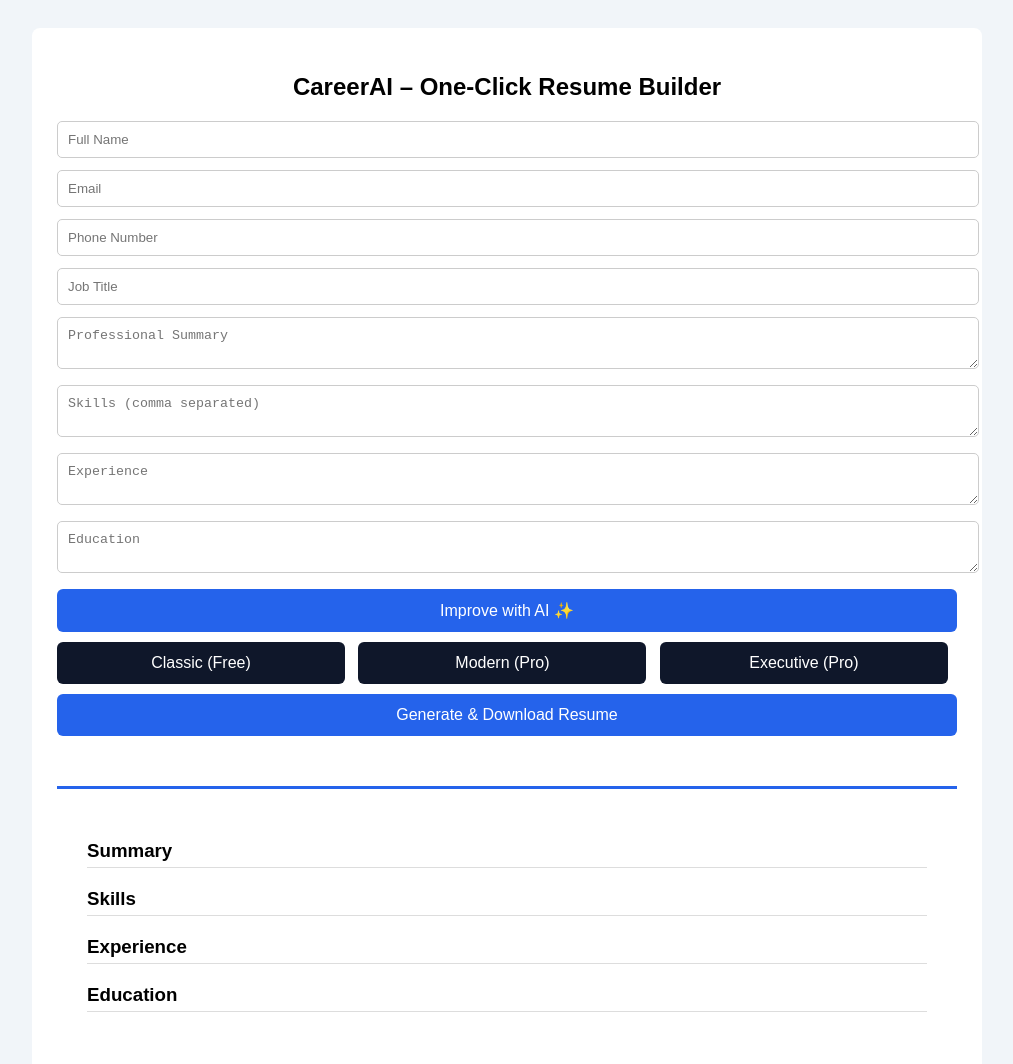
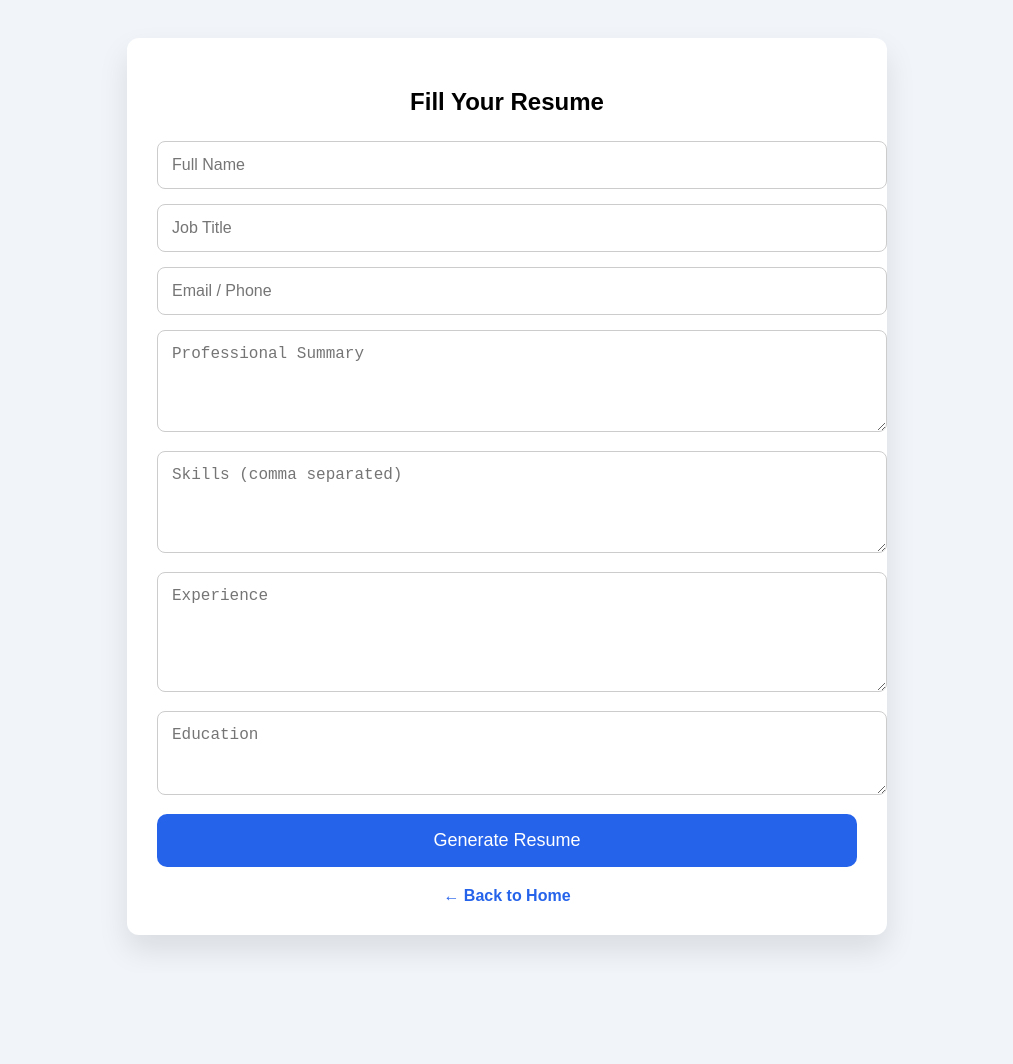
Before and after one commit to praduymshukla761-boop/careerai, a plain HTML site: page resume-builder.html in a window 1280 px wide. Shown: the top 1064 px of the page, without its empty margins (133-1146 px from the left). After the commit the page ends 973 px from the top, so only its background shows below. Drawn offline with Linux system fonts and the light colour scheme.

Commit message:
Refactor resume-builder HTML structure and styles

```diff
--- a/resume-builder.html
+++ b/resume-builder.html
@@ -1,194 +1,86 @@
 <!DOCTYPE html>
 <html lang="en">
 <head>
-<meta charset="UTF-8">
-<title>CareerAI – One-Click Resume Builder</title>
-<meta name="viewport" content="width=device-width, initial-scale=1.0">
+  <meta charset="UTF-8" />
+  <title>CareerAI – Resume Builder</title>
+  <meta name="viewport" content="width=device-width, initial-scale=1.0" />
 
   <style>
     body {
       font-family: Arial, sans-serif;
       background: #f1f5f9;
-  padding: 20px;
+      padding: 30px;
     }
 
-.container {
-  max-width: 900px;
+    .box {
+      max-width: 700px;
+      background: white;
       margin: auto;
-  background: #ffffff;
-  padding: 25px;
-  border-radius: 8px;
+      padding: 30px;
+      border-radius: 12px;
+      box-shadow: 0 15px 30px rgba(0,0,0,0.1);
     }
 
     h2 {
       text-align: center;
-  margin-bottom: 20px;
+      margin-bottom: 25px;
     }
 
     input, textarea {
       width: 100%;
-  padding: 10px;
-  margin-bottom: 12px;
-  border-radius: 5px;
+      padding: 14px;
+      margin-bottom: 15px;
+      border-radius: 8px;
       border: 1px solid #ccc;
+      font-size: 16px;
+    }
+
+    textarea {
+      resize: vertical;
     }
 
     button {
+      width: 100%;
+      padding: 16px;
+      font-size: 18px;
       background: #2563eb;
       color: white;
-  padding: 12px;
       border: none;
-  border-radius: 6px;
-  width: 100%;
-  font-size: 16px;
+      border-radius: 10px;
       cursor: pointer;
-  margin-bottom: 10px;
     }
 
-.template-buttons button {
-  width: 32%;
-  margin-right: 1%;
-  background: #0f172a;
+    button:hover {
+      background: #1d4ed8;
     }
 
-#resume {
-  margin-top: 40px;
-  padding: 30px;
-  border-top: 3px solid #2563eb;
-}
-
-#resume h1 {
-  margin-bottom: 5px;
-}
-
-.section {
+    .back {
+      display: block;
+      text-align: center;
       margin-top: 20px;
-}
-
-.section h3 {
-  border-bottom: 1px solid #ddd;
-  padding-bottom: 5px;
-}
-
-/* Templates */
-.classic { font-family: Arial, sans-serif; }
-.modern { font-family: Georgia, serif; border-left: 5px solid #2563eb; padding-left: 15px; }
-.executive { font-family: "Times New Roman", serif; background: #f8fafc; padding: 25px; }
-
-/* Print */
-@media print {
-  body * { visibility: hidden; }
-  #resume, #resume * { visibility: visible; }
-  #resume { position: absolute; top: 0; left: 0; width: 100%; }
+      color: #2563eb;
+      text-decoration: none;
+      font-weight: bold;
     }
   </style>
 </head>
 
 <body>
+  <div class="box">
+    <h2>Fill Your Resume</h2>
 
-<div class="container">
-<h2>CareerAI – One-Click Resume Builder</h2>
+    <input type="text" placeholder="Full Name" />
+    <input type="text" placeholder="Job Title" />
+    <input type="text" placeholder="Email / Phone" />
 
-<input id="name" placeholder="Full Name">
-<input id="email" placeholder="Email">
-<input id="phone" placeholder="Phone Number">
-<input id="role" placeholder="Job Title">
+    <textarea rows="4" placeholder="Professional Summary"></textarea>
+    <textarea rows="4" placeholder="Skills (comma separated)"></textarea>
+    <textarea rows="5" placeholder="Experience"></textarea>
+    <textarea rows="3" placeholder="Education"></textarea>
 
-<textarea id="summary" placeholder="Professional Summary"></textarea>
-<textarea id="skills" placeholder="Skills (comma separated)"></textarea>
-<textarea id="experience" placeholder="Experience"></textarea>
-<textarea id="education" placeholder="Education"></textarea>
+    <button>Generate Resume</button>
 
-<button onclick="aiImprove()">Improve with AI ✨</button>
-
-<div class="template-buttons">
-  <button onclick="setTemplate('classic')">Classic (Free)</button>
-  <button onclick="premiumTemplate('modern')">Modern (Pro)</button>
-  <button onclick="premiumTemplate('executive')">Executive (Pro)</button>
+    <a href="index.html" class="back">← Back to Home</a>
   </div>
-
-<button onclick="generateResume()">Generate & Download Resume</button>
-
-<!-- Resume Output -->
-<div id="resume" class="classic">
-  <h1 id="r-name"></h1>
-  <p id="r-contact"></p>
-
-  <div class="section">
-    <h3>Summary</h3>
-    <p id="r-summary"></p>
-  </div>
-
-  <div class="section">
-    <h3>Skills</h3>
-    <p id="r-skills"></p>
-  </div>
-
-  <div class="section">
-    <h3>Experience</h3>
-    <p id="r-exp"></p>
-  </div>
-
-  <div class="section">
-    <h3>Education</h3>
-    <p id="r-edu"></p>
-  </div>
-</div>
-</div>
-
-<script>
-let aiUsage = localStorage.getItem("aiUsage") || 0;
-let proUser = localStorage.getItem("proUser") || false;
-
-function aiImprove() {
-  if (aiUsage >= 1 && !proUser) {
-    alert("AI limit reached. Upgrade to Pro 🚀");
-    window.location.href = "pricing.html";
-    return;
-  }
-
-  aiUsage++;
-  localStorage.setItem("aiUsage", aiUsage);
-
-  document.getElementById("summary").value =
-    "Results-driven professional with strong analytical skills, proven performance, and a commitment to delivering measurable impact.";
-
-  document.getElementById("skills").value =
-    "Communication, Leadership, Problem Solving, Teamwork, Time Management";
-
-  document.getElementById("experience").value =
-    "• Delivered high-quality results across projects\n• Collaborated with cross-functional teams\n• Improved efficiency and performance";
-
-  alert("AI has improved your resume ✅");
-}
-
-function setTemplate(type) {
-  document.getElementById("resume").className = type;
-}
-
-function premiumTemplate(type) {
-  if (!proUser) {
-    alert("This is a Pro template. Upgrade to unlock 🚀");
-    window.location.href = "pricing.html";
-    return;
-  }
-  setTemplate(type);
-}
-
-function generateResume() {
-  document.getElementById("r-name").innerText = document.getElementById("name").value;
-  document.getElementById("r-contact").innerText =
-    document.getElementById("email").value + " | " +
-    document.getElementById("phone").value;
-
-  document.getElementById("r-summary").innerText = document.getElementById("summary").value;
-  document.getElementById("r-skills").innerText = document.getElementById("skills").value;
-  document.getElementById("r-exp").innerText = document.getElementById("experience").value;
-  document.getElementById("r-edu").innerText = document.getElementById("education").value;
-
-  setTimeout(() => window.print(), 500);
-}
-</script>
-
 </body>
 </html>
```
Lines whose indentation alone changed are shown as unchanged.
